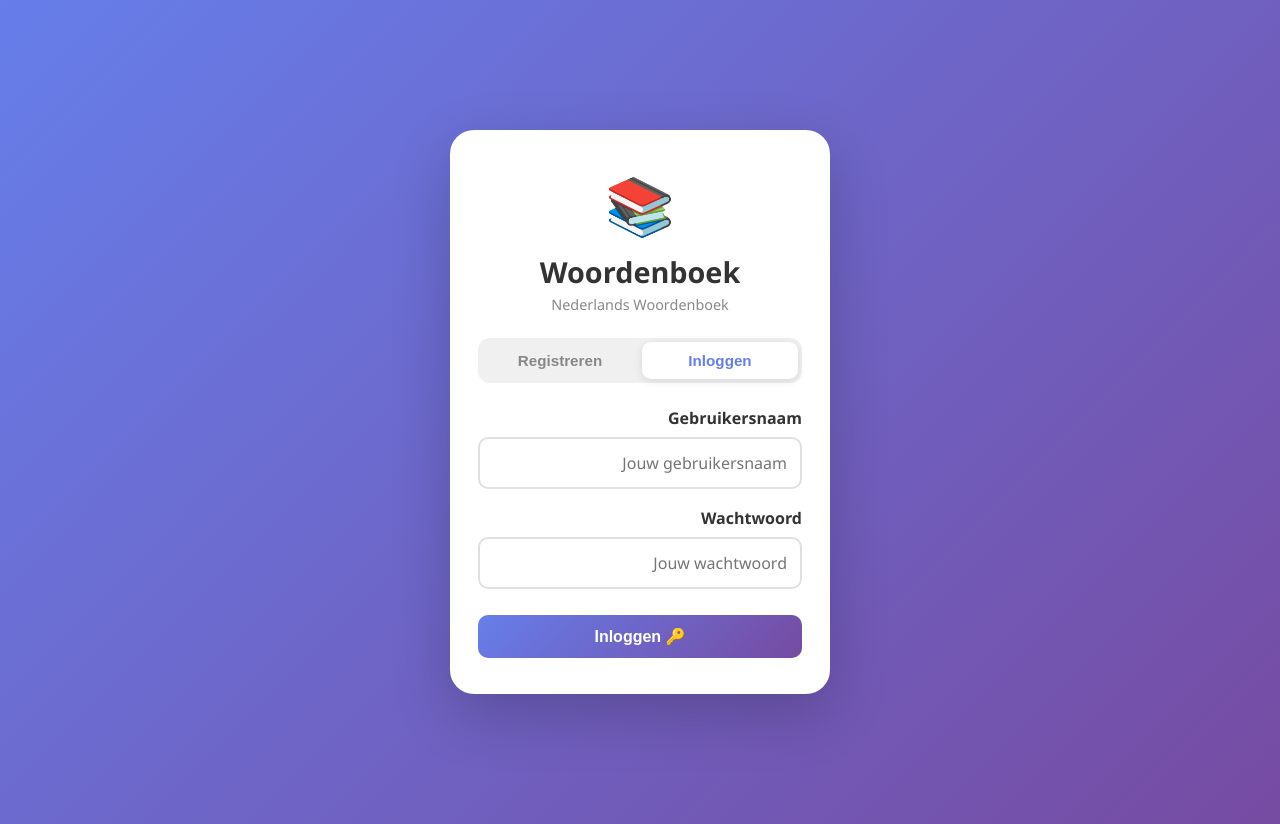
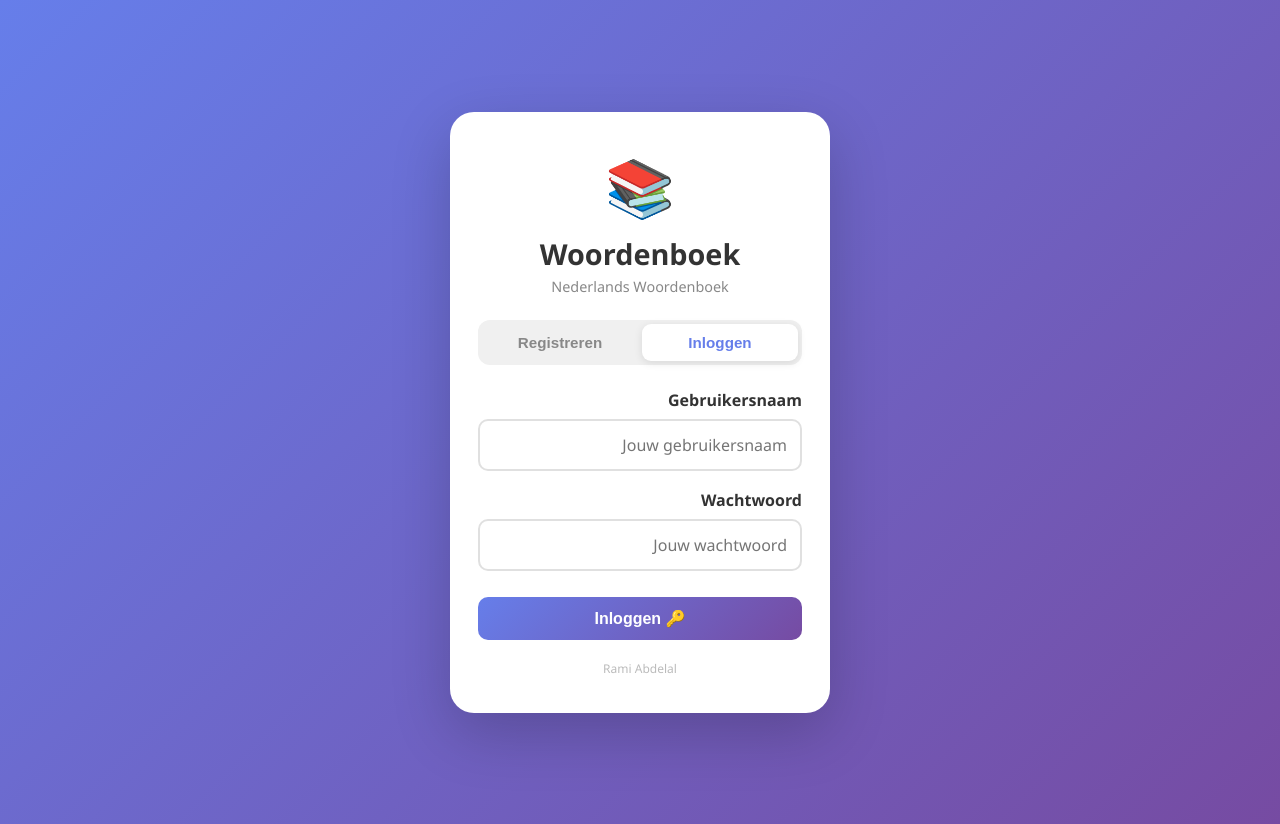
Before and after one commit to Ramiabdelal-hue/Woordenboek, a Next.js app: page /login in a window 1280 px wide. Built offline with nearby package versions, Linux system fonts and the light colour scheme.

Commit message:
feat: show Rami Abdelal under both login and register buttons

```diff
--- a/app/login/page.tsx
+++ b/app/login/page.tsx
@@ -98,9 +98,7 @@ export default function LoginPage() {
           <button type="submit" className="btn btn-primary" disabled={loading}>
             {loading ? '⏳ Even wachten...' : mode === 'login' ? '🔑 Inloggen' : '✅ Account aanmaken'}
           </button>
-          {mode === 'register' && (
-            <p className="login-footer">Rami Abdelal</p>
-          )}
+          <p className="login-footer">Rami Abdelal</p>
         </form>
       </div>
     </div>
```
